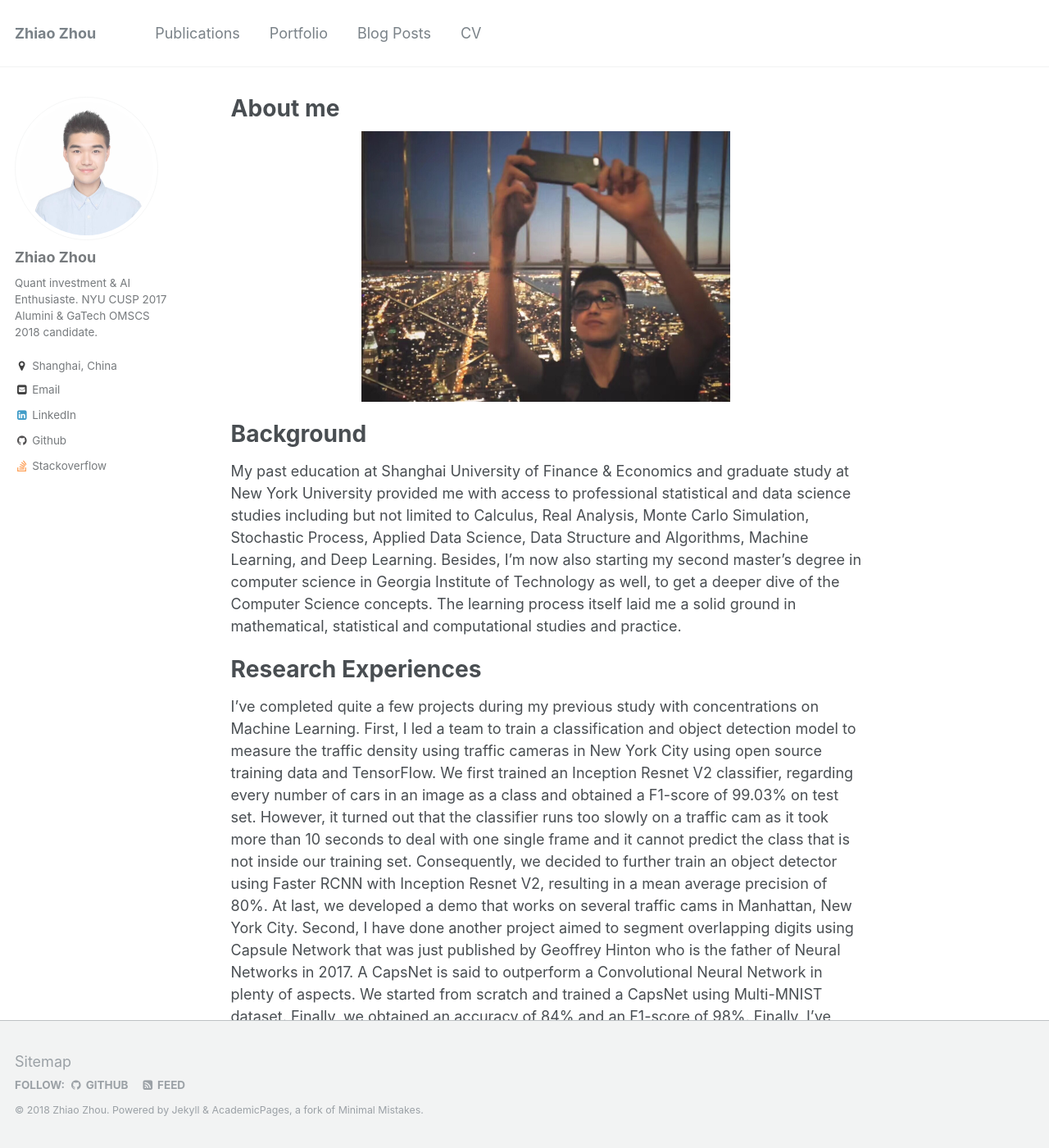
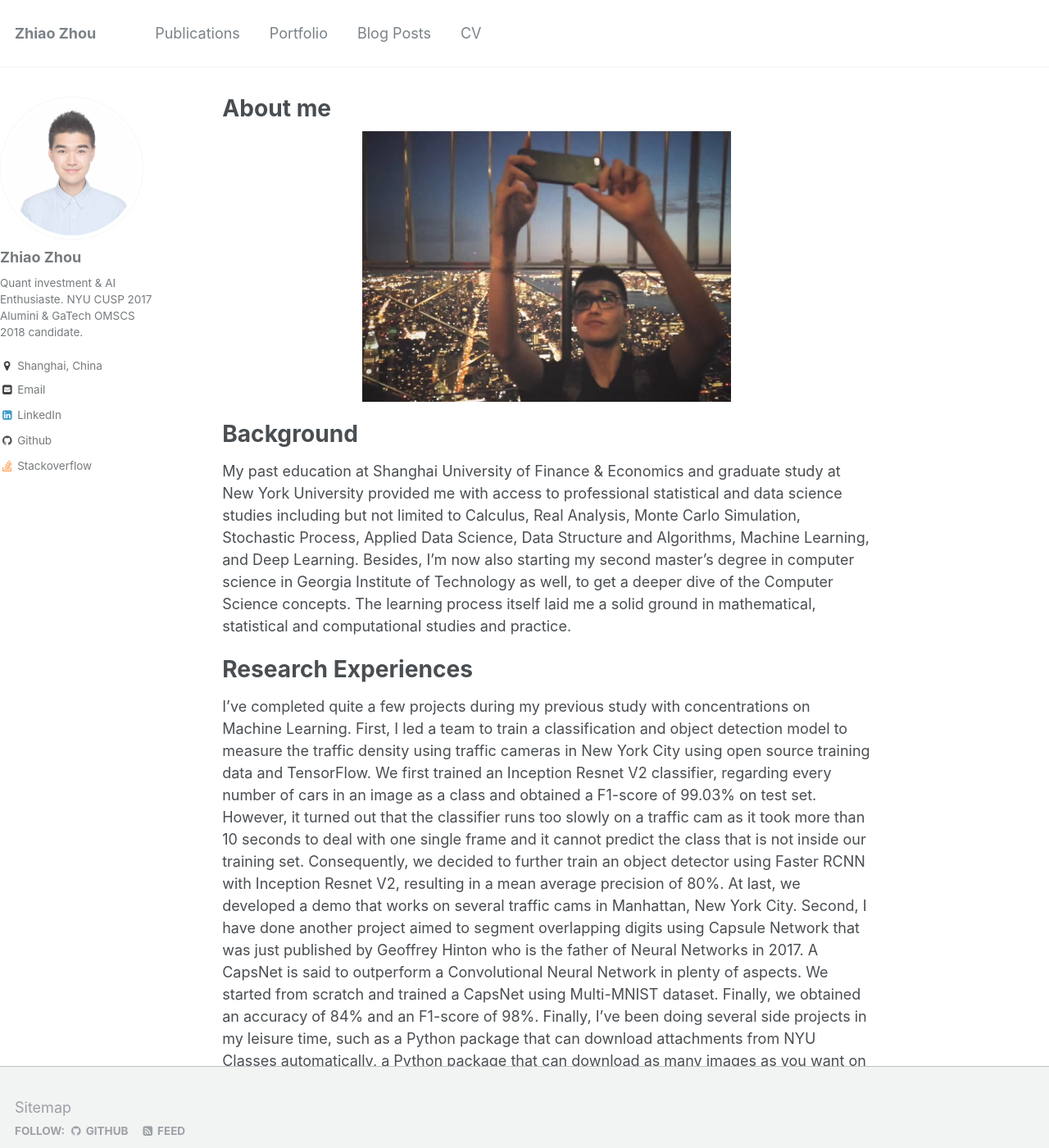
Before and after one commit to zhiaozhou/zhiaozhou.github.io, a Jekyll site: the page built from _pages/about.md, in a window 1280 px wide and 1400 px high. Shown: the whole window at 82% size. Built offline with Jekyll 4.4.1, drawn with Linux system fonts in a browser that asks for light colours.

Commit message:
'update'

```diff
--- a/_sass/_footer.scss
+++ b/_sass/_footer.scss
@@ -11,9 +11,13 @@
           animation: intro 0.3s both;
   -webkit-animation-delay: 0.45s;
           animation-delay: 0.45s;
+
   position: absolute;
   width: 100%;
   bottom: 0;
+  height: 100px;
+  left: 0;
+
   background-color: $lighter-gray;
   border-top: 1px solid $light-gray;
 
--- a/_sass/_page.scss
+++ b/_sass/_page.scss
@@ -6,11 +6,13 @@
   @include container;
   @include clearfix;
   margin-top: 2em;
-  padding-left: 1em;
-  padding-right: 1em;
+  #padding-left: 1em;
+  #padding-right: 1em;
   animation: intro 0.3s both;
   animation-delay: 0.35s;
-
+  min_height: 100%;
+  padding: 0 0 100px;
+  position: relative;
   @include breakpoint($x-large) {
     max-width: $x-large;
   }
```
